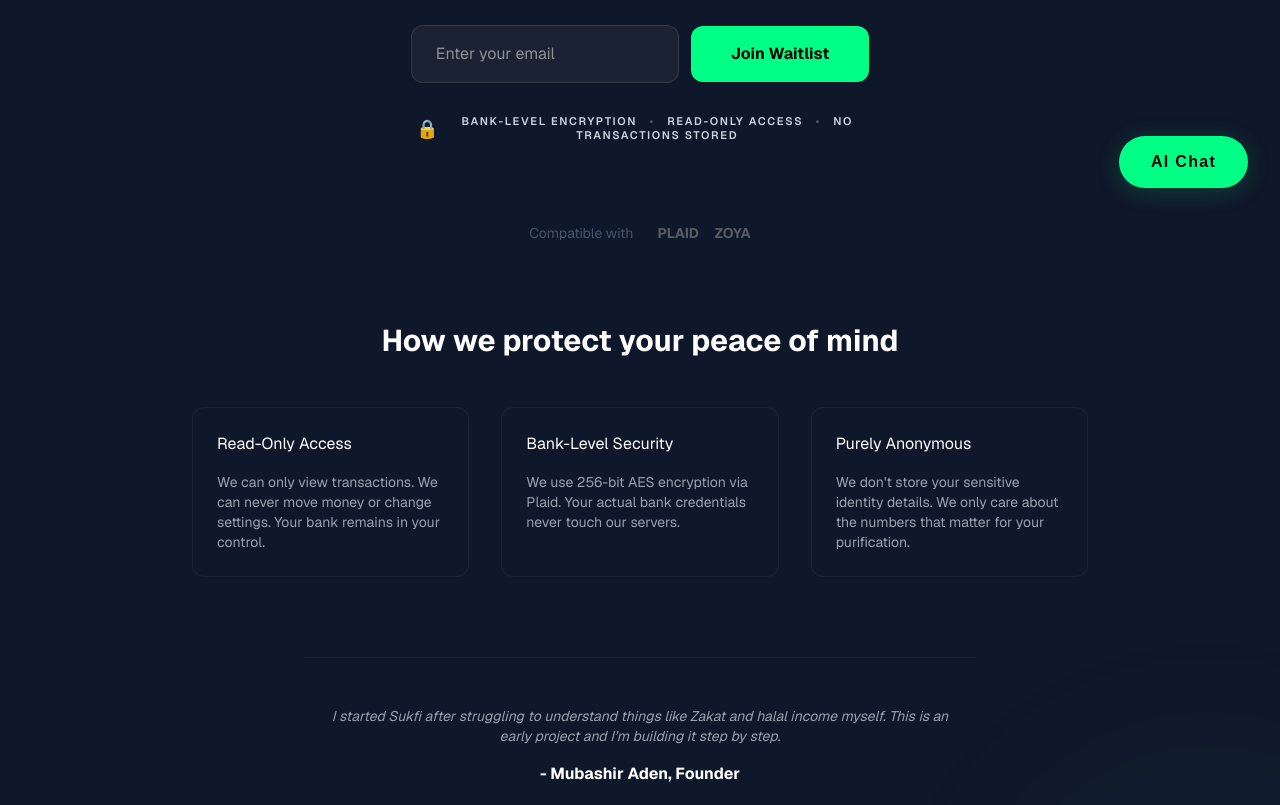
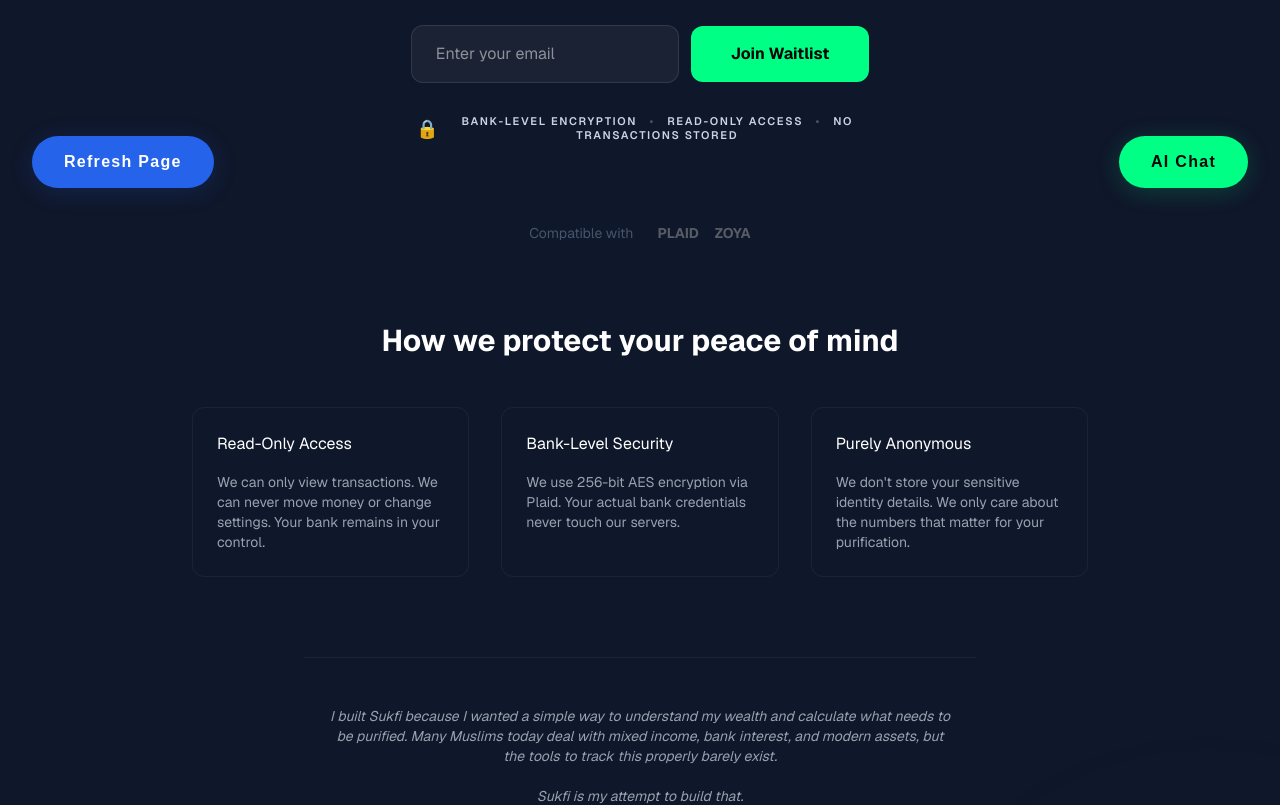
Before and after one commit to mubashiraden00-alt/Sukfi-waitlist, a Next.js app: page / in a window 1280 px wide. Shown: the part 580-1385 px from the top of the page. Built offline with nearby package versions, Linux system fonts and the light colour scheme; no server answers; the database is empty.

Commit message:
Update Mission component with new founder message

```diff
--- a/src/app/layout.tsx
+++ b/src/app/layout.tsx
@@ -30,6 +30,27 @@ export default function RootLayout({
         className={`${geistSans.variable} ${geistMono.variable} antialiased`}
       >
         {children}
+                        {/* Floating Refresh Button */}
+                        <div style={{position: 'fixed', bottom: '32px', left: '32px', zIndex: 9999}}>
+                          <button
+                            style={{
+                              background: '#2563eb',
+                              color: '#fff',
+                              fontWeight: 'bold',
+                              borderRadius: '999px',
+                              padding: '14px 32px',
+                              boxShadow: '0 4px 24px rgba(37,99,235,0.18)',
+                              border: 'none',
+                              cursor: 'pointer',
+                              fontSize: '1rem',
+                              letterSpacing: '0.08em',
+                              transition: 'box-shadow 0.2s',
+                            }}
+                            onClick={() => window.location.reload()}
+                          >
+                            Refresh Page
+                          </button>
+                        </div>
                 {/* Floating AI Chat Button */}
                 <div style={{position: 'fixed', bottom: '32px', right: '32px', zIndex: 9999}}>
                   <button
--- a/src/components/Mission.tsx
+++ b/src/components/Mission.tsx
@@ -1,8 +1,9 @@
 export const Mission = () => (
   <div className="max-w-2xl mx-auto py-12 text-center border-t border-white/5">
     <p className="text-gray-400 italic text-sm px-6">
-      I started Sukfi after struggling to understand things like Zakat and halal income myself. This is an early project and I’m building it step by step.
+      I built Sukfi because I wanted a simple way to understand my wealth and calculate what needs to be purified. Many Muslims today deal with mixed income, bank interest, and modern assets, but the tools to track this properly barely exist.<br /><br />
+      Sukfi is my attempt to build that.
     </p>
-    <p className="mt-4 text-white text-base font-bold">- Mubashir Aden, Founder</p>
+    <p className="mt-4 text-white text-base font-bold">— Mubashir Aden<br />Founder, Sukfi</p>
   </div>
 );
```
